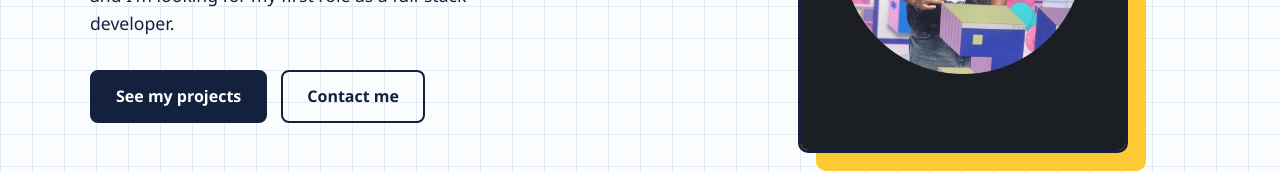
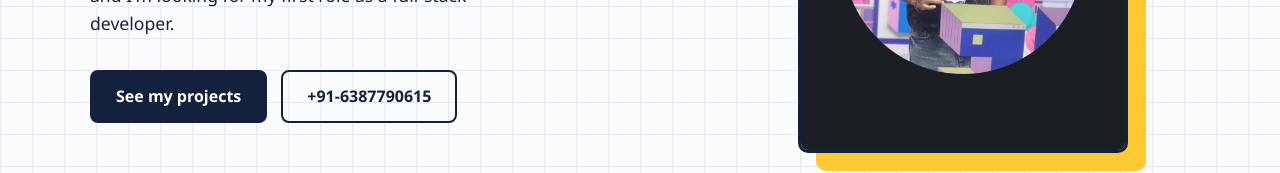
Before and after one commit to minicimextech/portfolio, a React (Vite) app in the folder client/: page / in a window 1280 px wide. Shown: the part 410-583 px from the top of the page. Built offline with nearby package versions, Linux system fonts and the light colour scheme.

Commit message:
contact updated

```diff
--- a/client/src/components/Hero.jsx
+++ b/client/src/components/Hero.jsx
@@ -17,7 +17,7 @@ function Hero() {
               See my projects
             </a>
             <a href="#contact" className="btn btn-outline">
-              Contact me
+             +91-6387790615
             </a>
           </div>
         </div>
```
